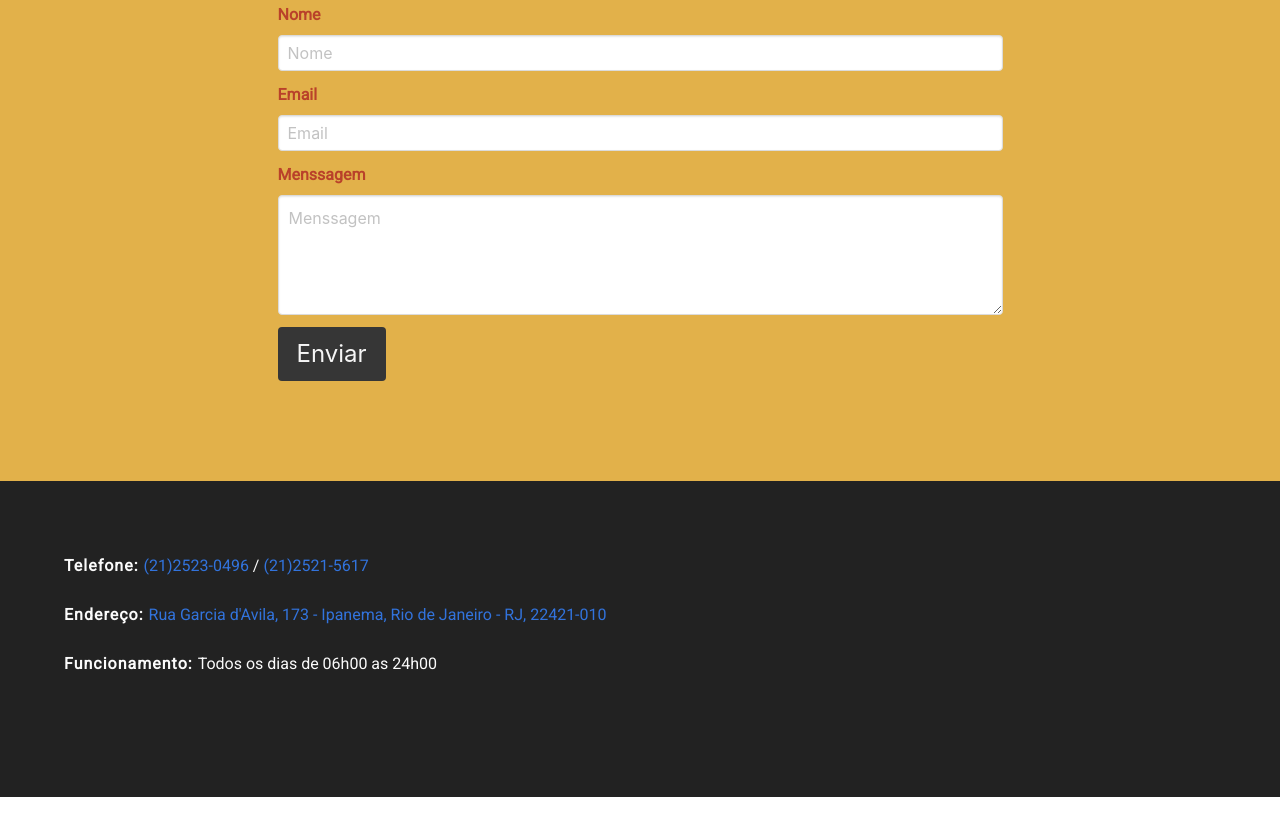
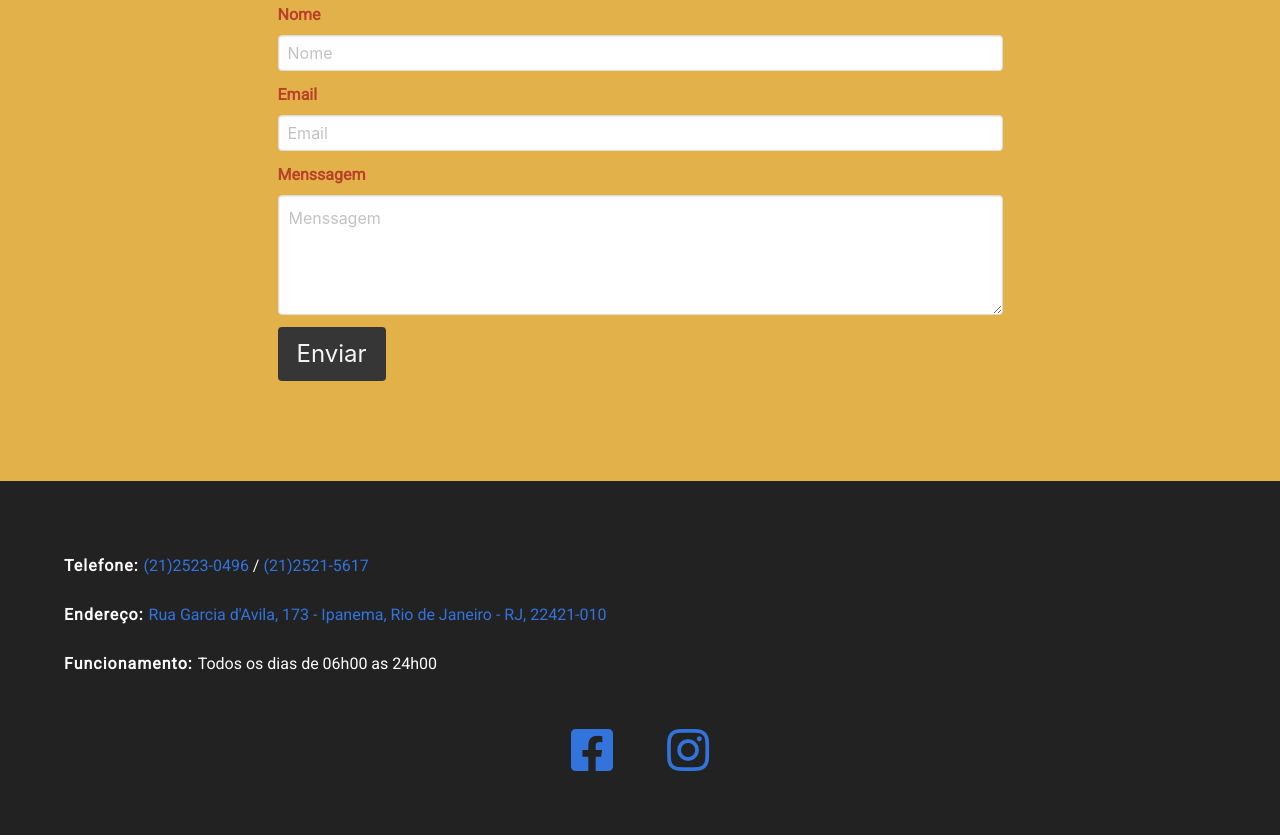
Before and after one commit to PazeAmorBareRestaurante/WebSite, a plain HTML site: page index.html in a window 1280 px wide. Shown: the part 1579-2414 px from the top of the page. Before the commit the page ends 2376 px from the top, so only its background shows below. Drawn offline with Linux system fonts and the light colour scheme.

Commit message:
Add Social Media

```diff
--- a/assets/css/main.css
+++ b/assets/css/main.css
@@ -131,6 +131,18 @@ nav.navbar .navbar-menu a.navbar-item:focus
 	margin: 25px auto;
 }
 
+.footer .social {
+	margin: 50px auto;
+}
+.footer .social ul {
+	text-align: center;
+}
+
+.footer .social ul li {
+	display: inline;
+	margin: auto 25px;
+}
+
 .footer .credits {
 	margin: 20px 0;
 }
--- a/index.html
+++ b/index.html
@@ -153,6 +153,20 @@
 							Todos os dias de 06h00 as 24h00</li>
 					</ul>
 				</section>
+				<section class="social">
+					<ul>
+						<li>
+							<a target="_blank" rel="noopener noreferrer" href="https://www.facebook.com/RestaurantePazeAmor/">
+								<i class="fab fa-facebook-square fa-3x"></i>
+							</a>
+						</li>
+						<li>
+							<a target="_blank" rel="noopener noreferrer" href="https://www.instagram.com/restaurantepazeamor/">
+								<i class="fab fa-instagram fa-3x"></i>
+							</a>
+						</li>
+					</ul>
+				</section>
 			</div>
 		</footer>
 
```
